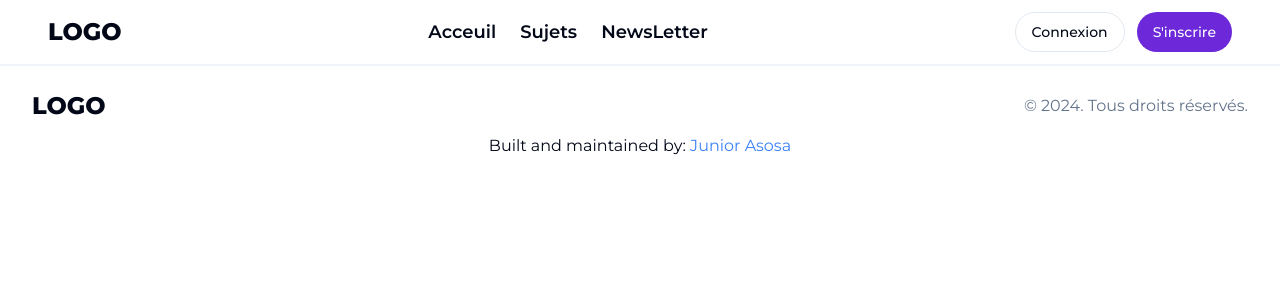
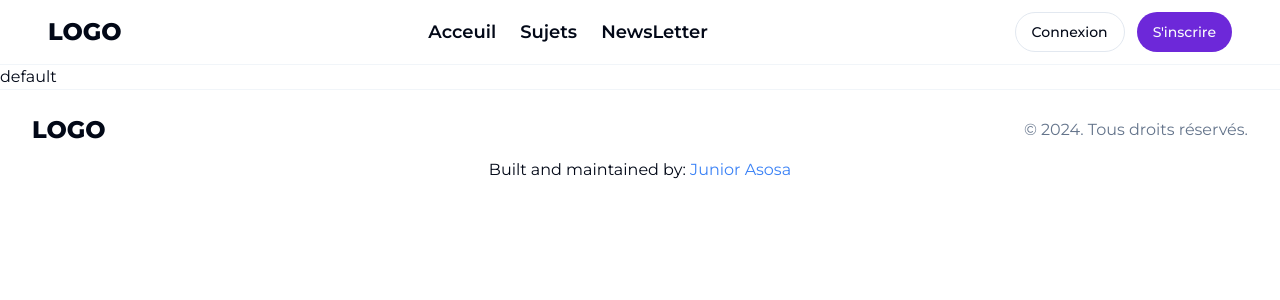
Before and after one commit to BlackJr-Git/cheat-sheet, a Next.js app: page /categories in a window 1280 px wide. Shown: the top 300 px of the page. Built offline with nearby package versions, Linux system fonts and the light colour scheme; no server answers.

Commit message:
(categories/pages) Update useParams

```diff
--- a/src/app/categories/page.tsx
+++ b/src/app/categories/page.tsx
@@ -1,8 +1,16 @@
 "use client";
 import { useParams } from "next/navigation";
 
+type Params = {
+  category: string;
+};
+
+
 function Page() {
-  const { category } = useParams();
+  // const { category  }  = useParams()<Params>();
+  const params = useParams();
+  const category = params?.category ?? 'default';
+
   return (
     <main>
       <p>{category}</p>
```
